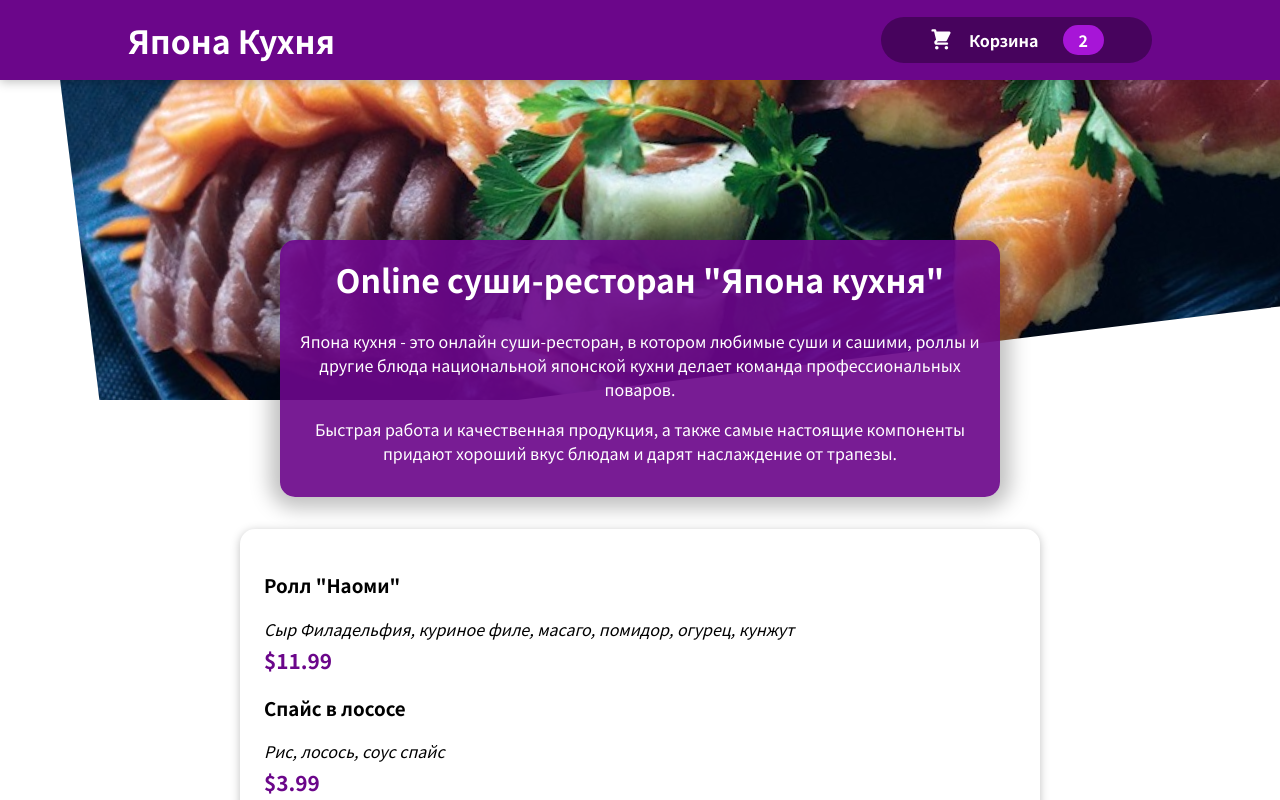
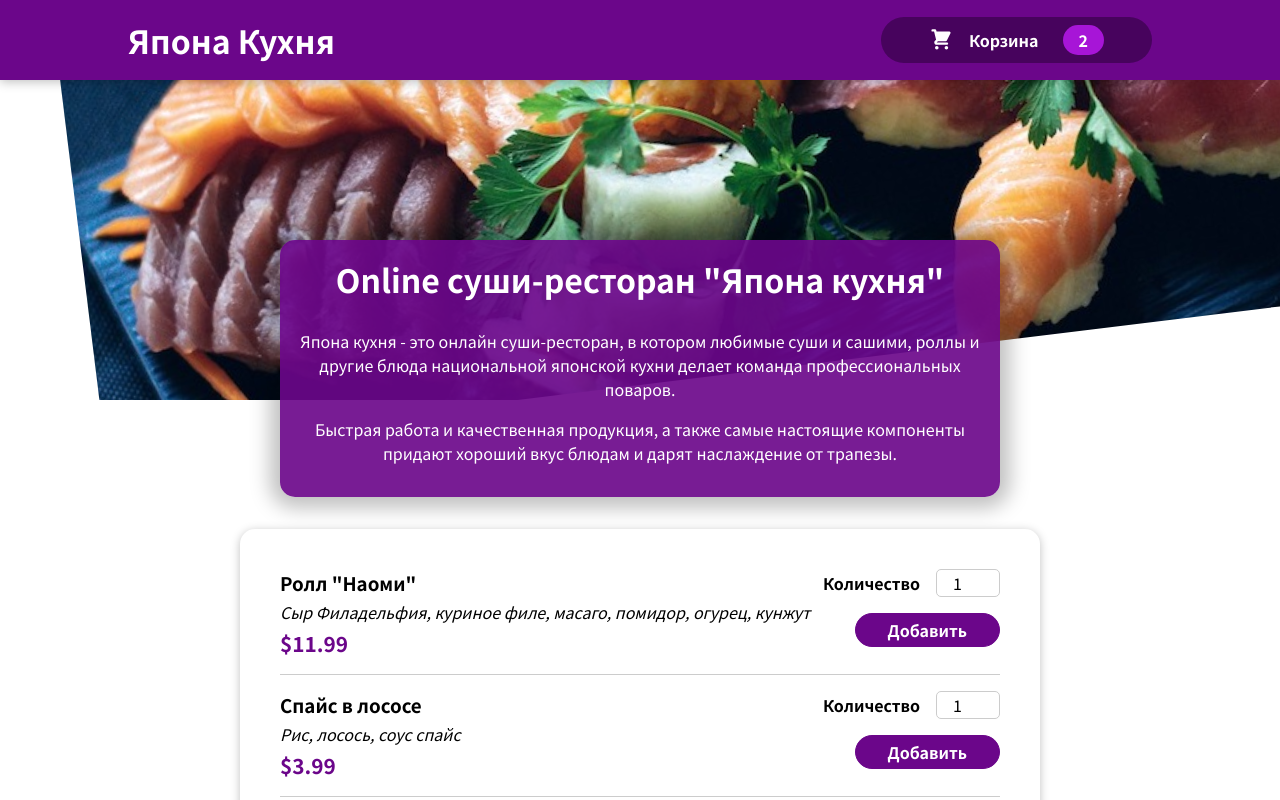
Before and after one commit to kalachyonok/japanese-food, a React (Create React App) app: page / in a window 1280 px wide. Shown: the top 800 px of the page. Built offline with nearby package versions, Linux system fonts and the light colour scheme.

Commit message:
fix bug: input and label

```diff
--- a/src/components/Meals/MealItem/MealItem.js
+++ b/src/components/Meals/MealItem/MealItem.js
@@ -4,14 +4,16 @@
 export const MealItem = (props) => {
   const formattedPrise = `$${props.price.toFixed(2)}`;
   return (
-    <li className={styles.name}>
+    <li className={styles.meal}>
       <div>
         <h3>{props.name}</h3>
         <div className={styles.description}>{props.description}</div>
         <div className={styles.price}>{formattedPrise}</div>
       </div>
 
-      {/* <MealItemForm /> */}
+      <div>
+        <MealItemForm id={props.id} />
+      </div>
     </li>
   );
 };
--- a/src/components/Meals/MealItem/MealItemForm.js
+++ b/src/components/Meals/MealItem/MealItemForm.js
@@ -1,3 +1,20 @@
 import style from "./MealItemForm.module.css";
+import { Input } from "../../UI/Input";
 
-export const MealItemForm = (props) => {};
+export const MealItemForm = (props) => {
+  return (
+    <form className={style.form}>
+      <Input
+        label="Количество"
+        input={{
+          id: props.id,
+          type: "number",
+          min: "1",
+          step: "1",
+          defaultValue: "1",
+        }}
+      />
+      <button>Добавить</button>
+    </form>
+  );
+};
--- a/src/components/Meals/MealList.js
+++ b/src/components/Meals/MealList.js
@@ -38,6 +38,7 @@
       description={meal.description}
       price={meal.price}
       key={meal.id}
+      id={meal.id}
     />
   ));
 
--- /dev/null
+++ b/src/components/UI/Input.js
@@ -0,0 +1,10 @@
+import styles from "./Input.module.css";
+
+export const Input = (props) => {
+  return (
+    <div className={styles.input}>
+      <label htmlFor={props.input.id}>{props.label}</label>
+      <input {...props.input} />
+    </div>
+  );
+};
--- /dev/null
+++ b/src/components/UI/Input.module.css
@@ -0,0 +1,18 @@
+.input {
+  display: flex;
+  align-items: center;
+  margin-bottom: 1rem;
+}
+
+.input label {
+  font-weight: bold;
+  margin-right: 1rem;
+}
+
+.input input {
+  width: 4rem;
+  border-radius: 5px;
+  border: 1px solid #ccc;
+  font: inherit;
+  padding-left: 1rem;
+}
```
Also changed, not shown: src/components/Cart/Cart.js (added), src/components/Cart/Cart.module.css (added).
